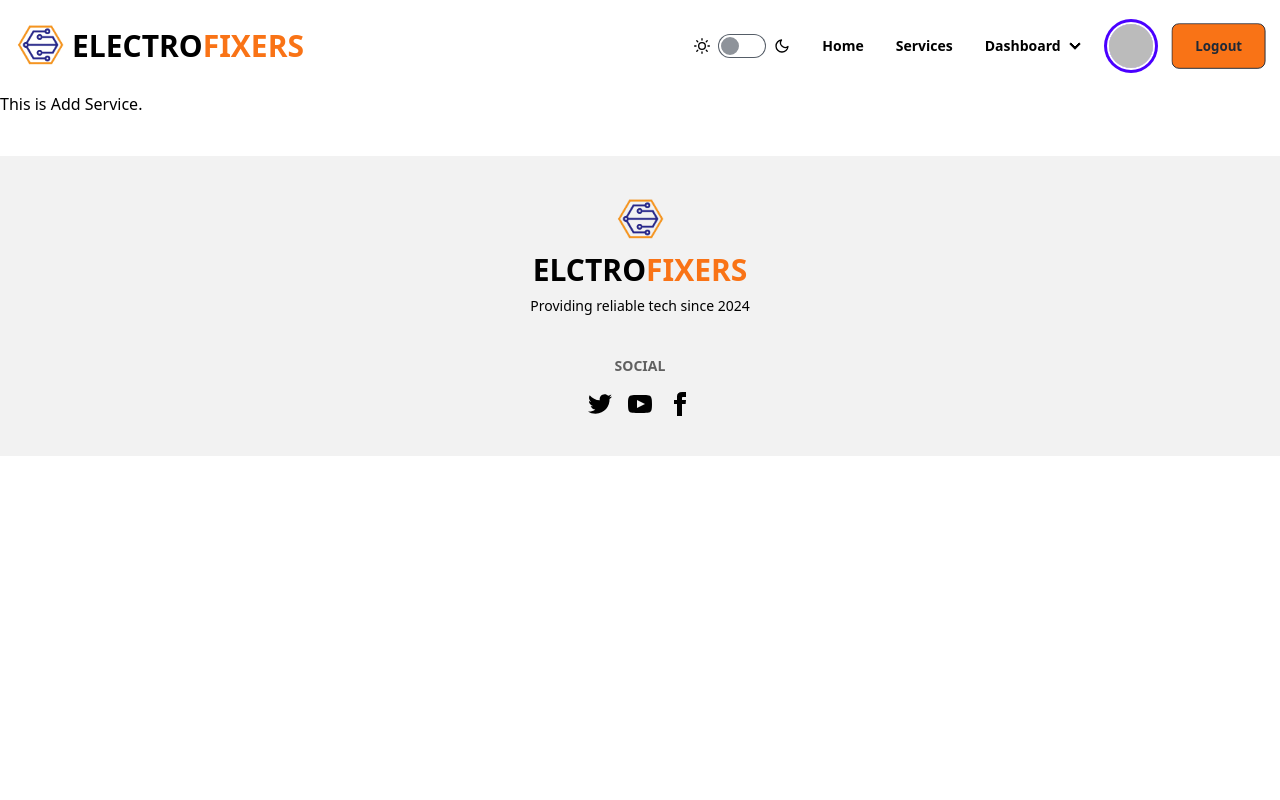
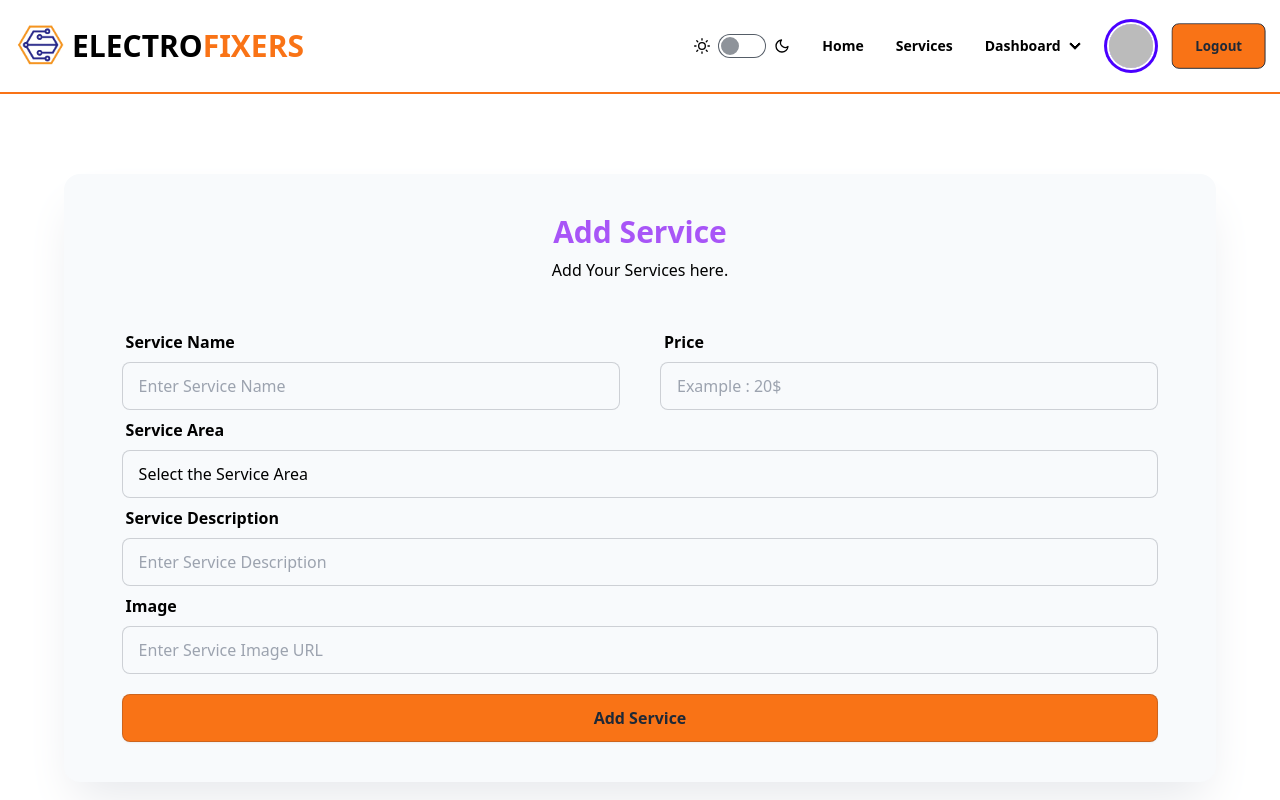
Before and after one commit to NiloyDas19/electrofixers-client, a React (Vite) app: page /add-service in a window 1280 px wide. Shown: the top 800 px of the page. Built offline with nearby package versions, Linux system fonts and the light colour scheme; no server answers; sample sign-in values are in the browser's storage.

Commit message:
add service form done

```diff
--- a/index.html
+++ b/index.html
@@ -2,7 +2,7 @@
 <html lang="en">
   <head>
     <meta charset="UTF-8" />
-    <!-- <link rel="icon" type="image/svg+xml" href="/vite.svg" /> -->
+    <link rel="icon" type="image/png" sizes="32x32" href="/favicon-32x32.png">
     <meta name="viewport" content="width=device-width, initial-scale=1.0" />
     <title>ELECTROFIXERS</title>
   </head>
--- a/src/components/Dashboard/AddService/AddService.jsx
+++ b/src/components/Dashboard/AddService/AddService.jsx
@@ -1,10 +1,136 @@
+import { useContext } from 'react';
 import DocumentTitle from '../../../documentTitle/DocumentTitle';
+import { AuthContext } from '../../../providers/AuthProviders';
+import swal from 'sweetalert';
 
 const AddService = () => {
     DocumentTitle('Add Service');
+    const { isDark, user } = useContext(AuthContext);
+
+    const handleAddService = event => {
+        event.preventDefault();
+        const form = event.target;
+        const providerEmail = user?.email;
+        const providerName = user?.displayName;
+        const providerImageUrl = user?.photoURL;
+        const serviceName = form.service_name.value;
+        const serviceArea = form.elements.service_area.value;
+        const price = form.service_price.value;
+        const description = form.service_description.value;
+        const imageUrl = form.image.value;
+
+        const newService = { imageUrl, serviceName, price, serviceArea, description, providerEmail, providerImageUrl, providerName};
+
+        console.log(newService);
+
+        // fetch('https://dream-destination-server-side.vercel.app/addTouristsSpot', {
+        //     method: "POST",
+        //     headers: {
+        //         'content-type': 'application/json'
+        //     },
+        //     body: JSON.stringify(newTouristsSpot)
+        // })
+        //     .then(res => res.json())
+        //     .then(data => {
+        //         if (data.insertedId) {
+        //             swal({
+        //                 title: "Good job!",
+        //                 text: "Tourists Spot Added Successfully",
+        //                 icon: "success",
+        //                 button: "ok!",
+        //             });
+        //             form.reset();
+        //         }
+        //     })
+    }
+
     return (
-        <div>
-            This is Add Service.
+        <div className={`space-y-10 w-[90%] mx-auto pt-20`}>
+            <div className={`${isDark === 'dark' ? "bg-[#28185d] shadow-amber-200" : "bg-slate-50 shadow-gray-200"}   shadow-2xl space-y-10 rounded-2xl`}>
+                <div className="text-center space-y-2 pt-10 px-2">
+                    <h4 className="font-bold text-3xl text-purple-500">Add Service</h4>
+                    <p>
+                        Add Your Services here.
+                    </p>
+                </div>
+
+                <form className="space-y-2 flex justify-center" onSubmit={handleAddService}>
+                    <div className="w-[90%]">
+                        <div className=" md:flex gap-10">
+                            <div className="w-full">
+                                <label className="form-control w-full">
+                                    <div className="label">
+                                        <span className="font-bold">Service Name
+                                        </span>
+                                    </div>
+                                    <input type="text" name="service_name" placeholder="Enter Service Name" className={`${isDark === 'dark' ? "bg-[#351f7e] border-blue hover:border-black" : "bg-slate-50"} input input-bordered w-full`} required />
+                                </label>
+                            </div>
+                            <div className="w-full">
+                                <label className="form-control w-full ">
+                                    <div className="label">
+                                        <span className="font-bold">Price</span>
+                                    </div>
+                                    <input type="number" name="service_price" placeholder="Example : 20$" className={`${isDark === 'dark' ? "bg-[#351f7e] border-blue hover:border-black" : "bg-slate-50"} input input-bordered w-full`} required />
+                                </label>
+                            </div>
+                        </div>
+                        <div className="md:flex gap-10">
+                            <div className="w-full">
+                                <label className="form-control w-full">
+                                    <div className="label">
+                                        <span className="font-bold">Service Area</span>
+                                    </div>
+                                    <select name="service_area" className={`${isDark === 'dark' ? "bg-[#351f7e] border-blue hover:border-black" : "bg-slate-50"} input input-bordered w-full`} required>
+                                        <option selected>Select the Service Area</option>
+                                        <option value="Television Repair">Television Repair</option>
+                                        <option value="Smartphone Repair">Smartphone Repair</option>
+                                        <option value="Laptop Repair">Laptop Repair</option>
+                                        <option value="Tablet Repair">Tablet Repair</option>
+                                        <option value="Camera Repair">Camera Repair</option>
+                                        <option value="Gaming Console Repair">Gaming Console Repair</option>
+                                        <option value="Printer Repair">Printer Repair</option>
+                                        <option value="Home Appliance Repair">Home Appliance Repair</option>
+                                        <option value="Audio System Repair">Audio System Repair</option>
+                                        <option value="Computer Repair">Computer Repair</option>
+                                        <option value="Fan Repair">Fan Repair</option>
+                                        <option value="Light Fixture Repair">Light Fixture Repair</option>
+                                        <option value="Microwave Repair">Microwave Repair</option>
+                                        <option value="Refrigerator Repair">Refrigerator Repair</option>
+                                        <option value="Air Conditioner Repair">Air Conditioner Repair</option>
+                                        <option value="Washing Machine Repair">Washing Machine Repair</option>
+                                        <option value="Dishwasher Repair">Dishwasher Repair</option>
+                                        <option value="Vacuum Cleaner Repair">Vacuum Cleaner Repair</option>
+                                    </select>
+                                </label>
+                            </div>
+                        </div>
+                        <div className=" md:flex gap-10">
+                            <div className="w-full">
+                                <label className="form-control w-full ">
+                                    <div className="label">
+                                        <span className="font-bold">Service Description</span>
+                                    </div>
+                                    <input type="text" name="service_description" placeholder="Enter Service Description" className={`${isDark === 'dark' ? "bg-[#351f7e] border-blue hover:border-black" : "bg-slate-50"} input input-bordered w-full`} required />
+                                </label>
+                            </div>
+                        </div>
+
+                        <div className="flex flex-col gap-5">
+                            <label className="w-full">
+                                <div className="label">
+                                    <span className="font-bold">Image</span>
+                                </div>
+                                <input type="text" name="image" placeholder="Enter Service Image URL" className={`${isDark === 'dark' ? "bg-[#351f7e] border-blue hover:border-black" : "bg-slate-50"} input input-bordered w-full`} required />
+                            </label>
+                            <div className="mb-10">
+                                <input type="submit" value="Add Service" className={`${isDark === 'dark' ? "bg-orange-500 border-blue hover:border-black" : "bg-orange-500"} btn input input-bordered w-full`} />
+                            </div>
+                        </div>
+
+                    </div>
+                </form>
+            </div>
         </div>
     );
 };
--- a/src/components/Navbar/Navbar.jsx
+++ b/src/components/Navbar/Navbar.jsx
@@ -72,7 +72,7 @@ const Navbar = () => {
         }
     </>
     return (
-        <div className={`flex justify-between p-2 ${isDark === 'dark' ? "bg-[#150d32]" : "bg-white"} top-0 z-10 font-bold sticky`}>
+        <div className={`flex justify-between p-2 ${isDark === 'dark' ? "bg-[#150d32]" : "bg-white"} top-0 z-10 font-bold sticky border-b-2 border-orange-500`}>
             <div className="justify-start flex items-center ">
                 <div className="dropdown">
                     <div tabIndex={0} role="button" className="btn btn-ghost lg:hidden">
--- a/src/components/Register.jsx/Register.jsx
+++ b/src/components/Register.jsx/Register.jsx
@@ -99,7 +99,7 @@ const Register = () => {
 
     return (
         <div className="hero min-h-screen mx-auto pt-20">
-            <div className={`card w-full md:w-1/2 max-w-sm md:max-w-xl shadow-2xl  p-10 ${isDark === 'dark' ? "bg-[#28185d]" : "bg-base-100"}`}>
+            <div className={`card w-full md:w-1/2 max-w-sm md:max-w-xl shadow-2xl  p-10 ${isDark === 'dark' ? "bg-[#28185d] shadow-orange-200" : "bg-base-100"}`}>
                 <div className="text-center mt-5">
                     <h2 className="text-2xl md:text-4xl text-blue-500 font-bold">Register Here</h2>
                 </div>
@@ -140,9 +140,14 @@ const Register = () => {
                         <button className="btn btn-primary">Register</button>
                     </div>
                 </form>
-                <div className="text-center flex flex-col space-y-2 mt-5">
-                    <div className="border-b-2 border-orange-500"></div>
-                    <button className="btn btn-outline btn-secondary w-full" onClick={handleRegisterWithGoogle}><FcGoogle></FcGoogle> Register With Google</button>                    <p className="">Already have an account ? <span className="font-bold text-blue-600"><Link to="/login">Login Here</Link></span></p>
+                <div className="flex mt-5 justify-center items-center gap-1">
+                    <div className="h-1 w-full bg-orange-500"></div>
+                    <div className="text-xl font-bold">Social</div>
+                    <div className="h-1 w-full bg-orange-500"></div>
+                </div>
+                <div className="text-center flex flex-col space-y-2 mt-5 items-center">
+                    <FcGoogle className="h-16 w-16 cursor-pointer" onClick={handleRegisterWithGoogle}></FcGoogle>
+                    <p className="">Already have an account ? <span className="font-bold text-blue-600"><Link to="/login">Login Here</Link></span></p>
                 </div>
 
             </div>
```
Also changed, not shown: src/components/Login/Login.jsx (+14 -8 lines), public/favicon-32x32.png (added), 1 other file (tests, documents, lock files or other folders).
